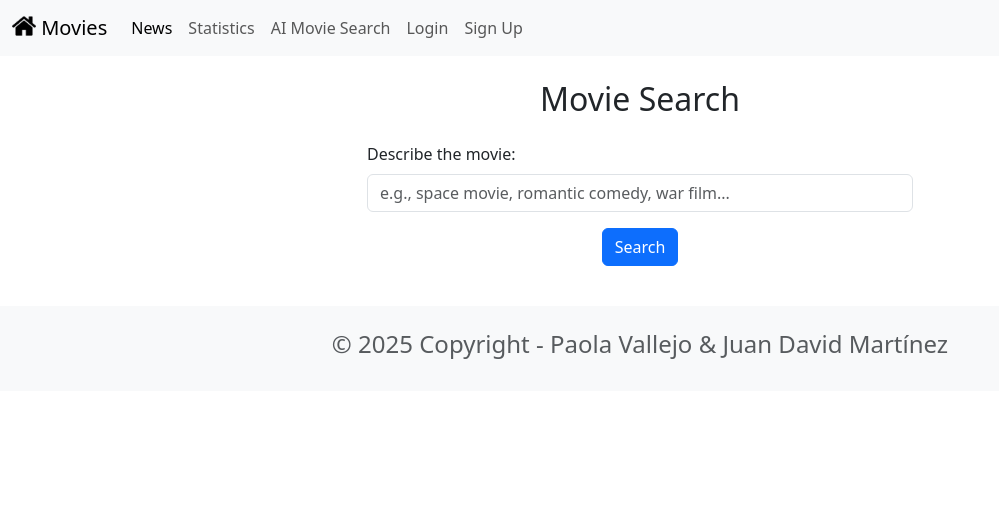
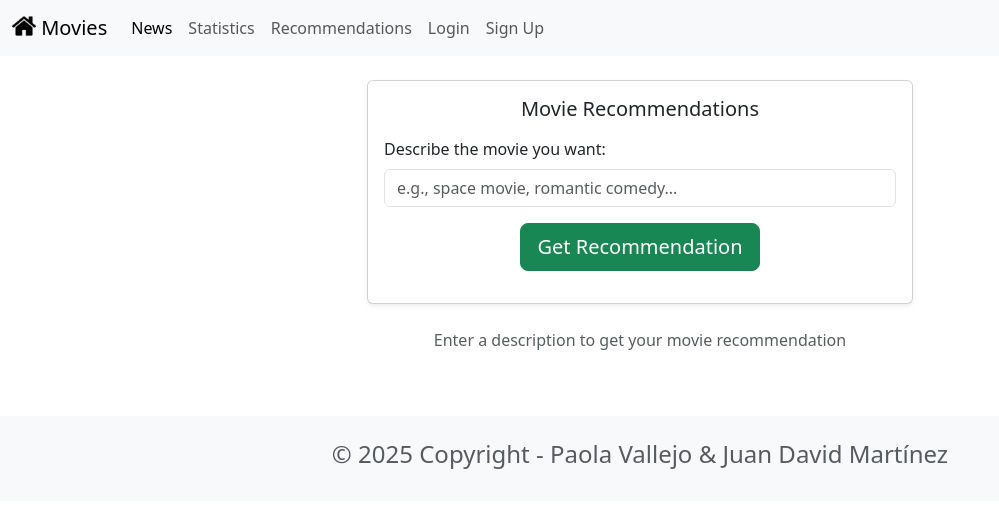
Before and after one commit to Johan-Rico/Taller1_PI1_20252, a Django app: page /search/ in a window 1280 px wide. Shown: the top 508 px of the page, without its empty margins (0-999 px from the left). Run offline with Django 5.2, Linux system fonts and the light colour scheme.

Commit message:
Actualización del diseño

```diff
--- a/movie/templates/movie_search.html
+++ b/movie/templates/movie_search.html
@@ -1,80 +1,86 @@
 {% extends 'base.html' %} {% block content %}
 
+<head>
+  <link
+    href="https://cdn.jsdelivr.net/npm/bootstrap@5.3.7/dist/css/bootstrap.min.css"
+    rel="stylesheet"
+    integrity="sha384-LN+7fdVzj6u52u30Kp6M/trliBMCMKTyK833zpbD+pXdCLuTusPj697FH4R/5mcr"
+    crossorigin="anonymous"
+  />
+</head>
+
+<body>
   <div class="container mt-4">
-  <h2 class="text-center mb-4">Movie Search</h2>
-
-  <div class="row justify-content-center">
+    <div class="row justify-content-center mb-4">
       <div class="col-md-6">
-      <form method="POST">
+        <div class="card shadow-sm">
+          <div class="card-body">
+            <h5 class="card-title text-center mb-3">Movie Recommendations</h5>
+            <form action="" method="POST">
               {% csrf_token %}
               <div class="mb-3">
-          <label for="prompt" class="form-label">Describe the movie:</label>
+                <label for="prompt" class="form-label">Describe the movie you want:</label>
                 <input
                   type="text"
+                  name="prompt"
+                  id="prompt"
                   class="form-control"
-            id="prompt"
-            name="prompt"
-            placeholder="e.g., space movie, romantic comedy, war film..."
+                  placeholder="e.g., space movie, romantic comedy..."
                   value="{% if prompt %}{{ prompt }}{% endif %}"
                   required
                 />
               </div>
               <div class="text-center">
-          <button type="submit" class="btn btn-primary">Search</button>
+                <button type="submit" class="btn btn-success btn-lg">
+                  <i class="bi bi-magic"></i> Get Recommendation
+                </button>
               </div>
             </form>
           </div>
         </div>
+      </div>
+    </div>
 
     {% if error_message %}
-  <div class="row justify-content-center mt-3">
+    <div class="row justify-content-center">
       <div class="col-md-6">
         <div class="alert alert-danger">{{ error_message }}</div>
       </div>
     </div>
-  {% endif %} {% if best_movie and not error_message %}
-  <div class="row justify-content-center mt-4">
-    <div class="col-md-8">
-      <div class="card">
-        <div class="card-header">
-          <h5 class="mb-0">{{ best_movie.title }}</h5>
-        </div>
-        <div class="card-body">
-          <div class="row">
+    {% endif %}
+
+    <p class="text-center text-muted">
+    {% if prompt %}
+        Recommendation for: <strong>"{{ prompt }}"</strong>
+      {% else %}
+        Enter a description to get your movie recommendation
+      {% endif %}
+    </p>
+
+    {% if best_movie and not error_message %}
+    <div class="row justify-content-center">
       <div class="col-md-4">
-              {% if best_movie.image %}
+        <div class="card shadow-sm">
           <img
             src="{{ best_movie.image.url }}"
-                class="img-fluid rounded"
+            class="card-img-top"
             alt="{{ best_movie.title }}"
           />
+          <div class="card-body">
+            <h5 class="card-title fw-bold">{{ best_movie.title }}</h5>
+            <p class="card-text">{{ best_movie.description }}</p>
+            {% if best_movie.url %}
+            <a href="{{ best_movie.url }}" class="btn btn-primary">Movie Link</a>
             {% endif %}
-            </div>
-            <div class="col-md-8">
-              {% if best_movie.year %}
-              <p><strong>Year:</strong> {{ best_movie.year }}</p>
-              {% endif %} {% if best_movie.genre %}
-              <p><strong>Genre:</strong> {{ best_movie.genre }}</p>
-              {% endif %}
-
-              <p>{{ best_movie.description }}</p>
-
-              {% if best_movie.url %}
-              <a
-                href="{{ best_movie.url }}"
-                class="btn btn-primary btn-sm"
-                target="_blank"
-              >
-                More Info
-              </a>
-              {% endif %}
-            </div>
-          </div>
+            <p class="card-text"><b class="text-muted">Genre:</b> <small class="text-muted">{{ best_movie.genre }}</small></p>
+            <p class="card-text"><b class="text-muted">Year:</b> <small class="text-muted">{{ best_movie.year }}</small></p>
           </div>
         </div>
       </div>
     </div>
     {% endif %}
+    <br />
   </div>
+</body>
 
 {% endblock content %}
--- a/moviereviews/templates/base.html
+++ b/moviereviews/templates/base.html
@@ -43,7 +43,7 @@
         </li>
         <li class="nav-item">
           <a class="nav-link" href="{% url 'movie_search' %}"
-            >AI Movie Search</a
+            >Recommendations</a
           >
         </li>
         <li class="nav-item">
```
Also changed, not shown: movie/templates/home.html (+5 -5 lines). Lines whose indentation alone changed are shown as unchanged.
